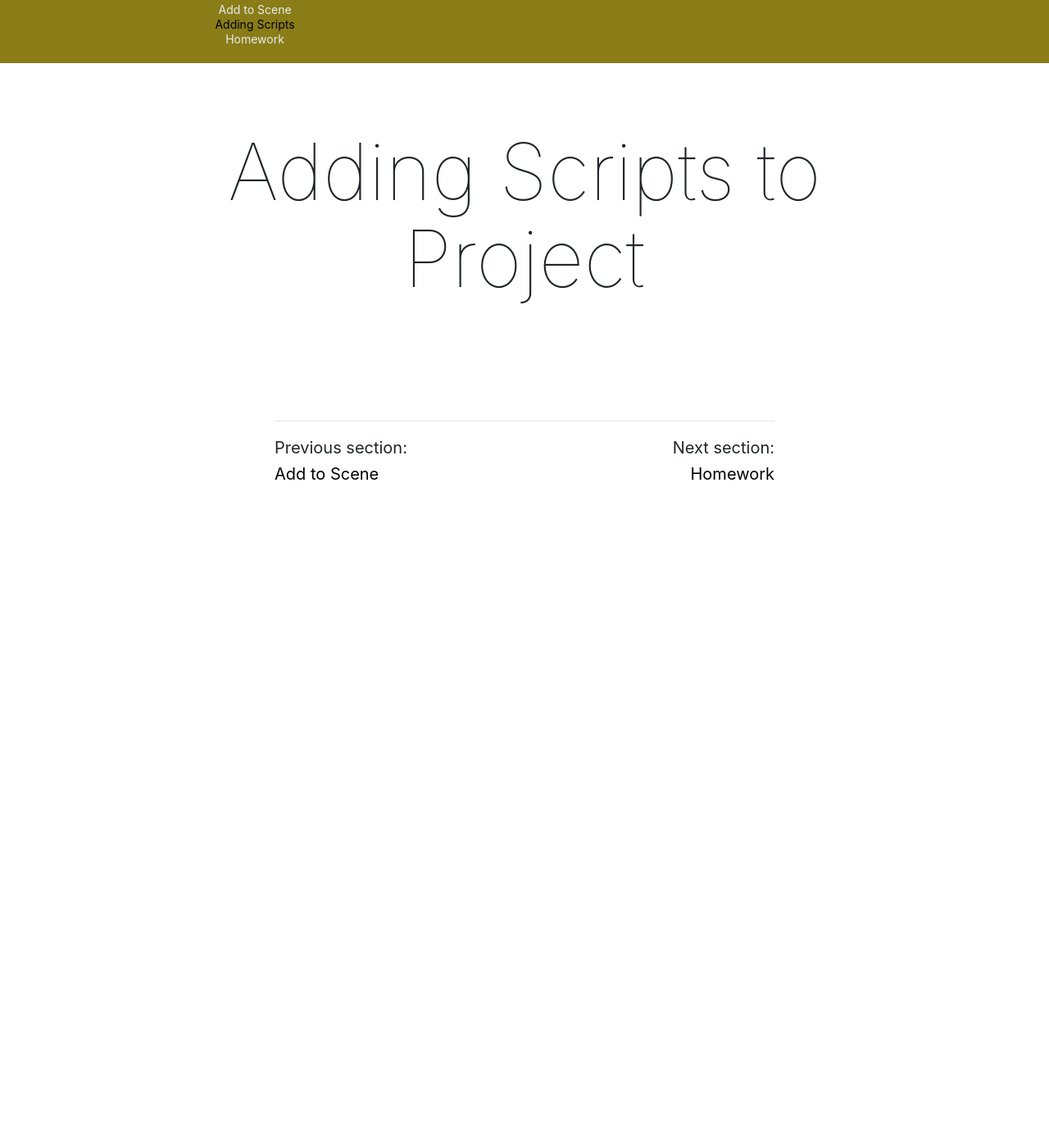
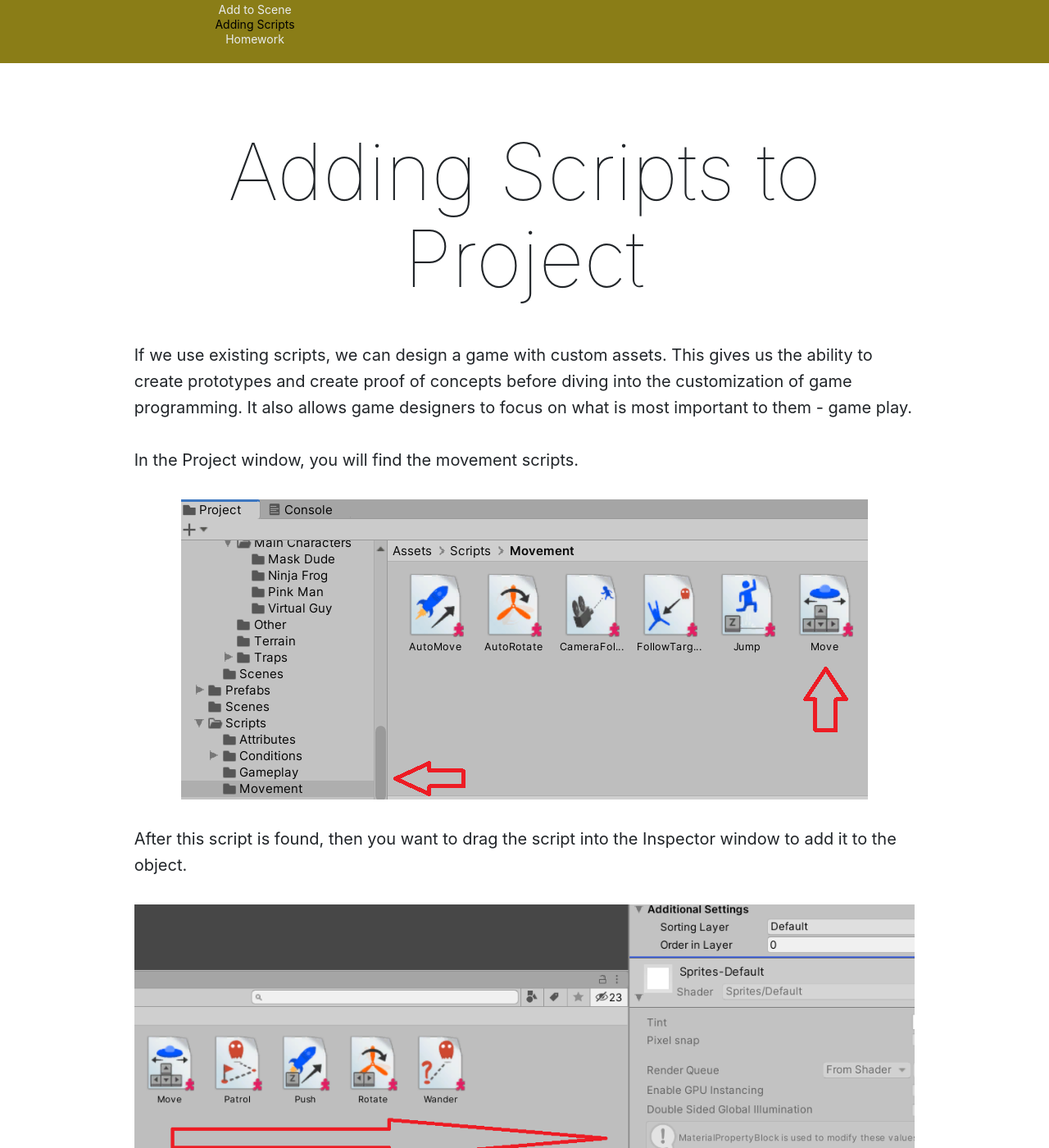
Before and after one commit to Montana-Media-Arts/460_GameEngines-Fall2020, a Jekyll site: the page built from modules/week-2/_posts/2017-01-06-adding-scripts.md, in a window 1280 px wide and 1400 px high, scrolled down 270 px. Shown: the whole window at 82% size. Built offline with Jekyll 4.4.1, drawn with Linux system fonts in a browser that asks for light colours; nearby versions of some CDN libraries; before the commit the page ends 900 px from its top, so only the background shows below that; some of the changed text lies outside the part shown.

Commit message:
changed text and added images

```diff
--- a/modules/week-2/_posts/2017-01-06-adding-scripts.md
+++ b/modules/week-2/_posts/2017-01-06-adding-scripts.md
@@ -4,3 +4,23 @@ module: 2
 ---
 
 # Adding Scripts to Project
+
+If we use existing scripts, we can design a game with custom assets.  This gives us the ability to create prototypes and create proof of concepts before diving into the customization of game programming.  It also allows game designers to focus on what is most important to them - game play.
+
+In the Project window, you will find the movement scripts.
+
+![Movement Scripts](../imgs/MovementScript.png)
+
+After this script is found, then you want to drag the script into the Inspector window to add it to the object.
+
+![Drag Script](../imgs/DragScript.png)
+
+Notice that after the script is added as a component, it adds not only the script, but also the RigidBody2D which is what allows the object to interact in the scene.
+
+Don't forget to adjust the gravity so the object doesn't fall straight down.
+
+![Components after Script](../imgs/ComponentsAfterScript.png)
+
+Finally, press play to see how the script and the object work together.
+
+![Press Play](../imgs/PressPlay.png)
```
Also changed, not shown: modules/week-2/_posts/2017-01-10-homework.md (+2 -0 lines), modules/week-2/_posts/2017-01-30-conclusion.md (+1 -0 lines), modules/week-2/imgs/ComponentsAfterScript.png (added), modules/week-2/imgs/DragScript.png (added), modules/week-2/imgs/MovementScript.png (added), modules/week-2/imgs/PressPlay.png (added).
